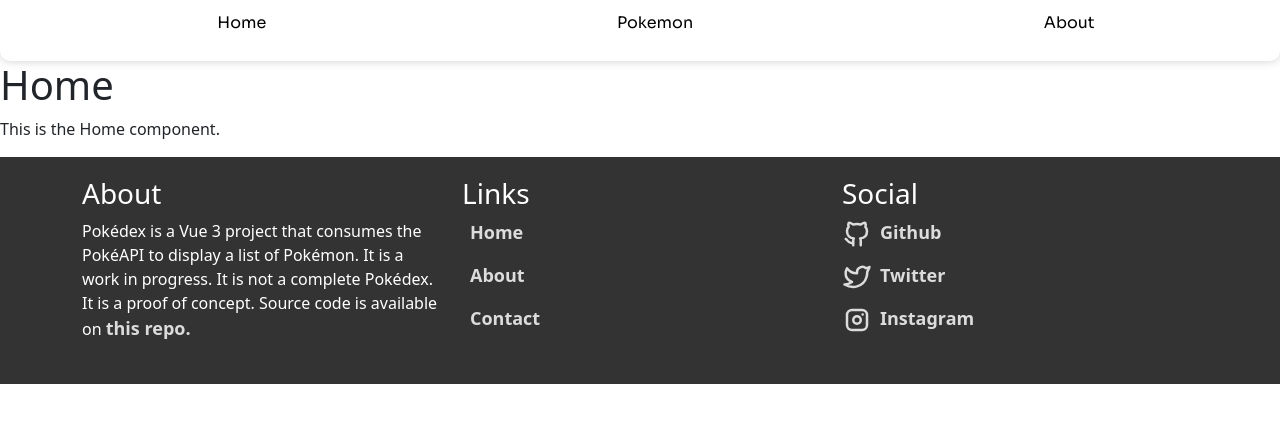
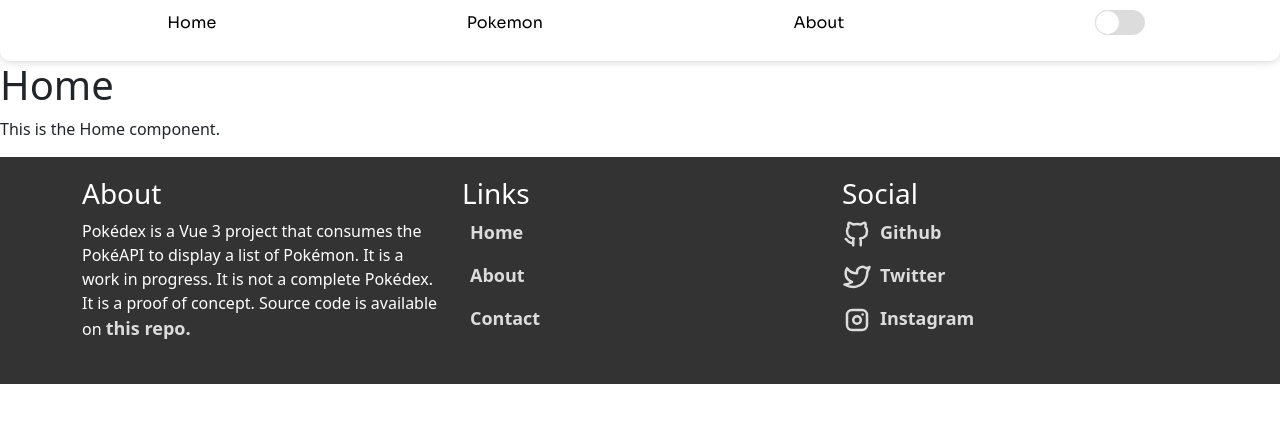
Before and after one commit to Fercho5656/Pokedex, a Vue app: page / in a window 1280 px wide. Shown: the top 422 px of the page. Built offline with nearby package versions, Linux system fonts and the light colour scheme; no server answers.

Commit message:
Added switch component

```diff
--- a/src/components/Navbar.vue
+++ b/src/components/Navbar.vue
@@ -10,13 +10,20 @@
       <li>
         <router-link style="" to="/about">About</router-link>
       </li>
+      <li>
+        <Switch />
+      </li>
     </ul>
   </nav>
 </template>
 
 <script>
+import Switch from "../components/Switch.vue";
 export default {
   name: "Navbar",
+  components: {
+    Switch,
+  },
 };
 </script>
 
```
